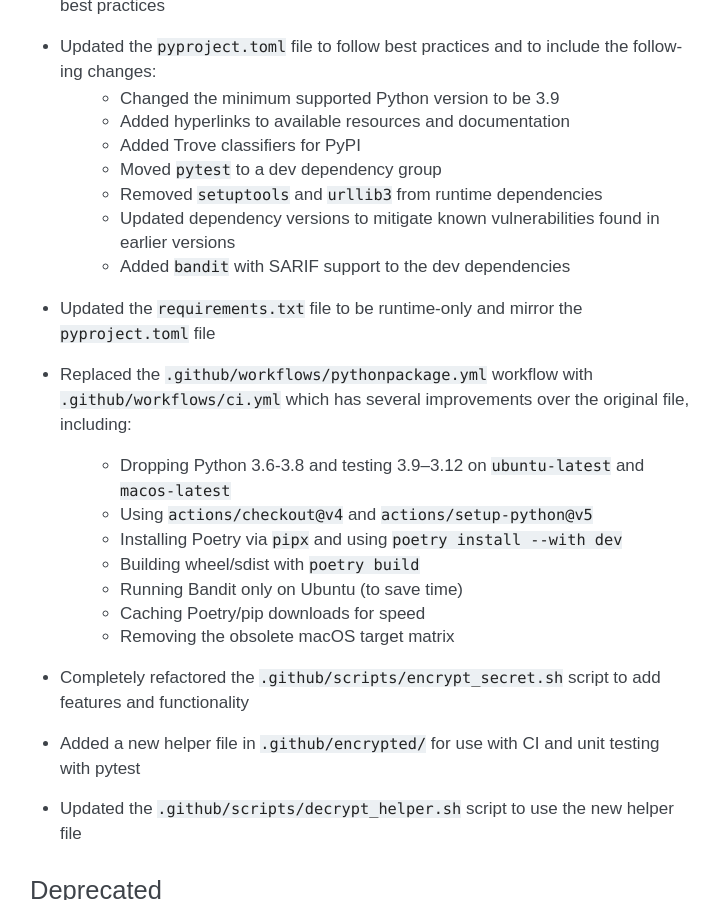
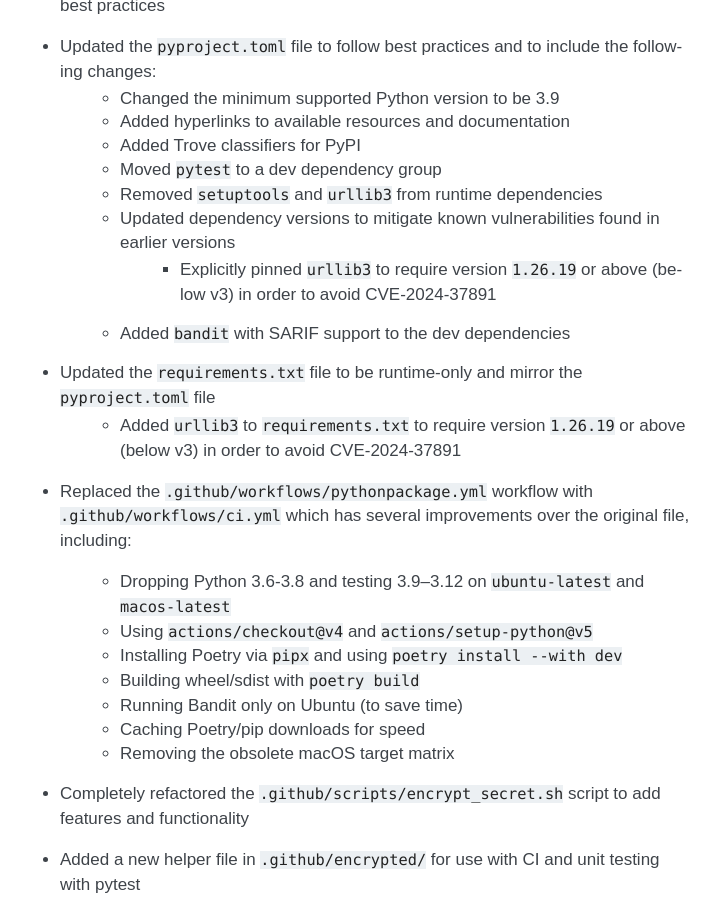
Before and after one commit to jeffshurtliff/salespyforce, a Sphinx documentation site: the page built from docs/changelog.rst, in a window 1280 px wide and 900 px high, scrolled down 4283 px. Shown: the whole window, without its empty margins (390-1109 px from the left). Built offline with Sphinx 7.4.7, drawn with Linux system fonts in a browser that asks for light colours.

Commit message:
Updated urllib3 library version to mitigate some known vulnerabilities

```diff
--- a/docs/changelog.rst
+++ b/docs/changelog.rst
@@ -149,8 +149,12 @@ General
     * Moved ``pytest`` to a dev dependency group
     * Removed ``setuptools`` and ``urllib3`` from runtime dependencies
     * Updated dependency versions to mitigate known vulnerabilities found in earlier versions
+        * Explicitly pinned ``urllib3`` to require version ``1.26.19`` or above (below v3) in order
+          to avoid CVE-2024-37891
     * Added ``bandit`` with SARIF support to the dev dependencies
 * Updated the ``requirements.txt`` file to be runtime-only and mirror the ``pyproject.toml`` file
+    * Added ``urllib3`` to ``requirements.txt`` to require version ``1.26.19`` or above (below v3) in order
+      to avoid CVE-2024-37891
 * Replaced the ``.github/workflows/pythonpackage.yml`` workflow with ``.github/workflows/ci.yml``
   which has several improvements over the original file, including:
     * Dropping Python 3.6-3.8 and testing 3.9–3.12 on ``ubuntu-latest`` and ``macos-latest``
--- a/pyproject.toml
+++ b/pyproject.toml
@@ -31,6 +31,7 @@ classifiers = [
 dependencies = [
     "PyYAML>=6.0.3,<7",
     "requests>=2.32.5",
+    "urllib3>=1.26.19,<3",  # Explicit pin to avoid CVE-2024-37891
 ]
 
 [project.urls]
--- a/requirements.txt
+++ b/requirements.txt
@@ -3,3 +3,6 @@
 
 requests>=2.32.5
 PyYAML>=6,<7
+
+# Minimum urllib3 version to avoid CVE-2024-37891
+urllib3>=1.26.19,<3
```
Also changed, not shown: 1 other file.
